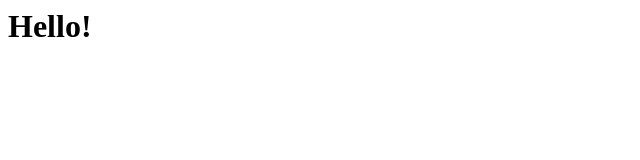
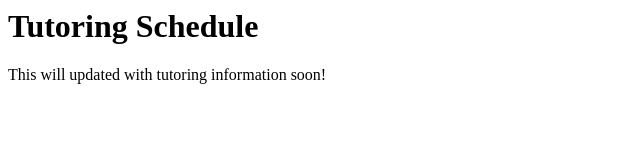
Before and after one commit to UTRGV-SMSS/Tutoring_Schedule, a plain HTML site: page index.html in a window 1280 px wide. Shown: the whole page, without its empty margins (0-640 px from the left). Drawn offline with Linux system fonts and the light colour scheme.

Commit message:
Update index.html

```diff
--- a/index.html
+++ b/index.html
@@ -1 +1,3 @@
-<h1>Hello!</h1>
+<h1>Tutoring Schedule</h1>
+
+<par>This will updated with tutoring information soon!</par>
```
